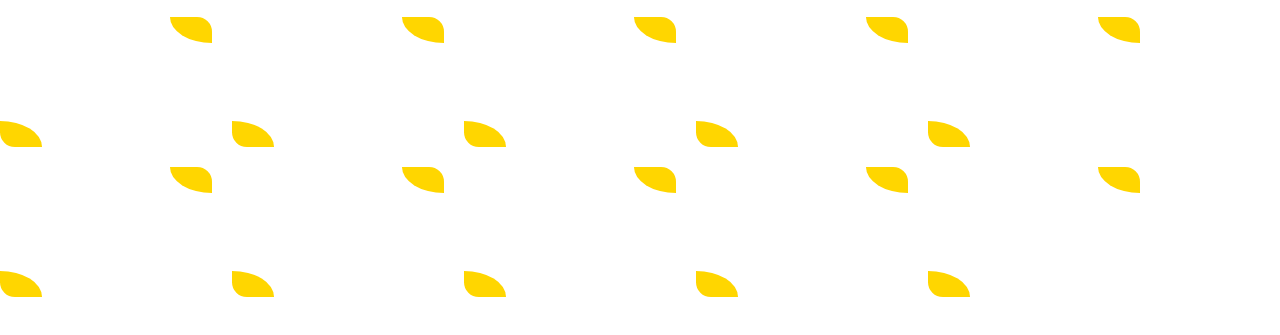
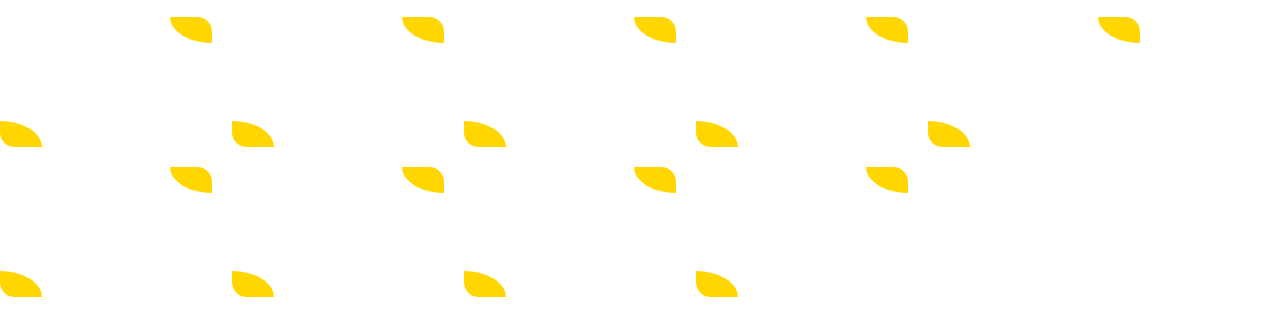
Before and after one commit to CGM-PVH/cards-section-cgm-page, a website built with Vite: page index.html in a window 1280 px wide. Shown: the part 133-468 px from the top of the page. Built offline with nearby package versions, Linux system fonts and the light colour scheme; files whose address does not match are found by name.

Commit message:
feat: link and services update

```diff
--- a/src/services/cardsService.js
+++ b/src/services/cardsService.js
@@ -69,7 +69,7 @@ const cardsData = {
             alt:''
         },
         description: 'Todas as portarias da CGM por ano',
-        linkURL: 'https://cgm.portovelho.ro.gov.br/arquivos/lista/25692/cgm'
+        linkURL: 'https://transparencia.portovelho.ro.gov.br/arquivos/lista/25692/'
     },
     "leisComplementares": {
         title: 'LEIS COMPLEMENTARES',
@@ -116,15 +116,15 @@ const cardsData = {
         description: 'Modelo de Capacidade de Auditoria Interna',
         linkURL: 'https://cgm.portovelho.ro.gov.br/arquivos/lista/61587/ia-cm'
     },
-    "cadeiaValor": {
-        title: 'CADEIA DE VALOR',
-        logo: {
-            url:'',
-            alt:''
-        },
-        description: 'Cadeia de Valor por setor/categoria',
-        linkURL: 'https://cadeia-de-valor.netlify.app/'
-    },
+    // "cadeiaValor": {
+    //     title: 'CADEIA DE VALOR',
+    //     logo: {
+    //         url:'',
+    //         alt:''
+    //     },
+    //     description: 'Cadeia de Valor por setor/categoria',
+    //     linkURL: 'https://cadeia-de-valor.netlify.app/'
+    // },
     "ManualConduta": {
         title: 'MANUAL DE CONDUTA PARA AGENTES PÚBLICOS',
         logo: {
```
Also changed, not shown: index.html (+1 -1 lines).
